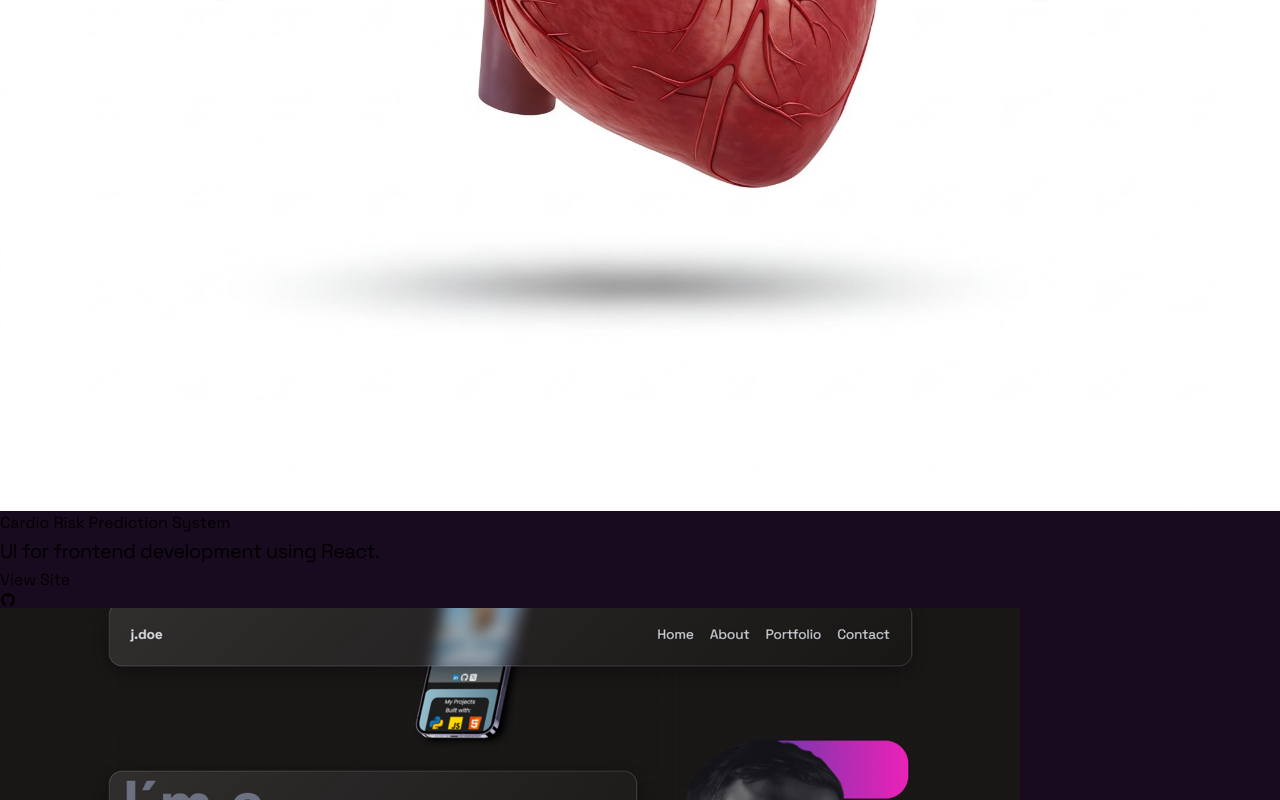
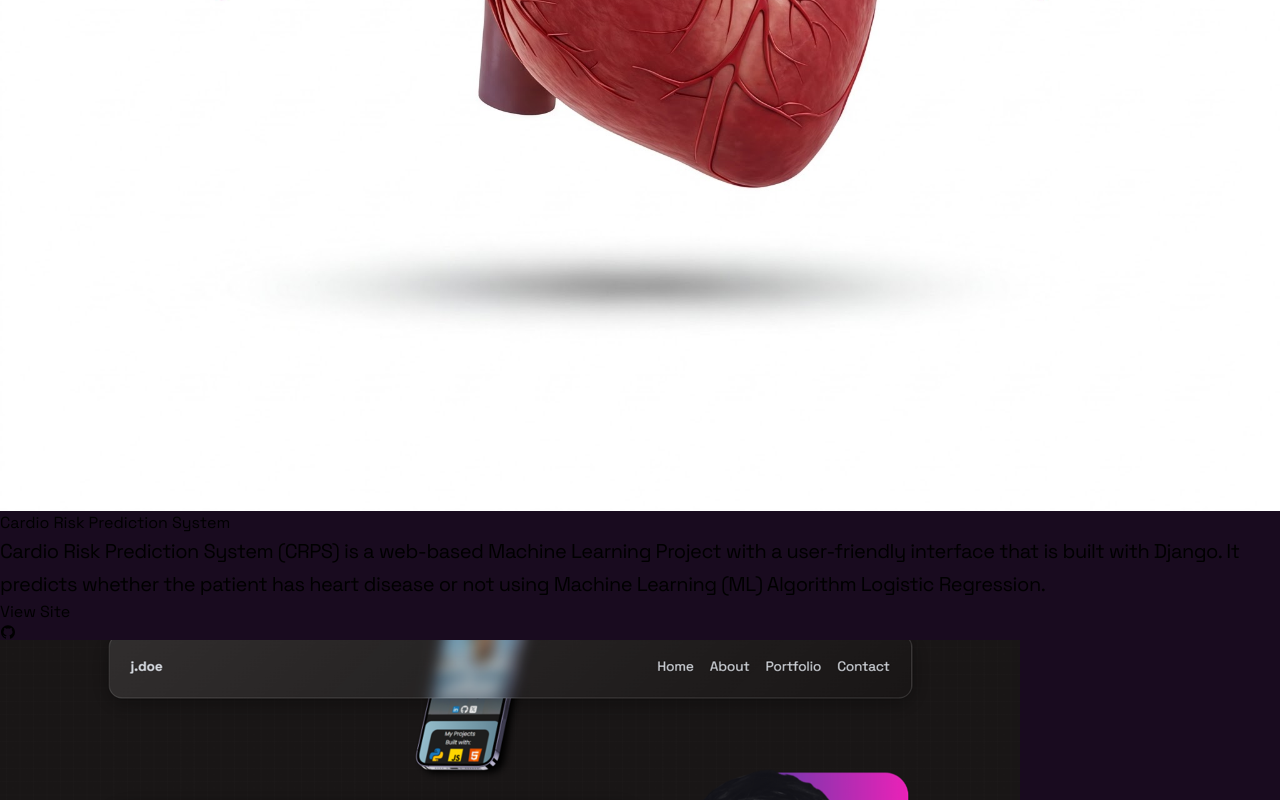
Before and after one commit to TheCoderAbhishek/abhishek-patil-portfolio, a React (Vite) app: page / in a window 1280 px wide. Shown: the part 5867-6667 px from the top of the page. Built offline with nearby package versions, Linux system fonts and the light colour scheme.

Commit message:
add description for the first project in the portfolio.

```diff
--- a/src/components/Portfolio.jsx
+++ b/src/components/Portfolio.jsx
@@ -11,7 +11,8 @@ const projects = [
   {
     img: project1,
     title: "Cardio Risk Prediction System",
-    description: "UI for frontend development using React.",
+    description:
+      "Cardio Risk Prediction System (CRPS) is a web-based Machine Learning Project with a user-friendly interface that is built with Django. It predicts whether the patient has heart disease or not using Machine Learning (ML) Algorithm Logistic Regression.",
     links: {
       site: "https://github.com/TheCoderAbhishek/Cardio-Risk-Prediction-System-Python",
       github:
```
